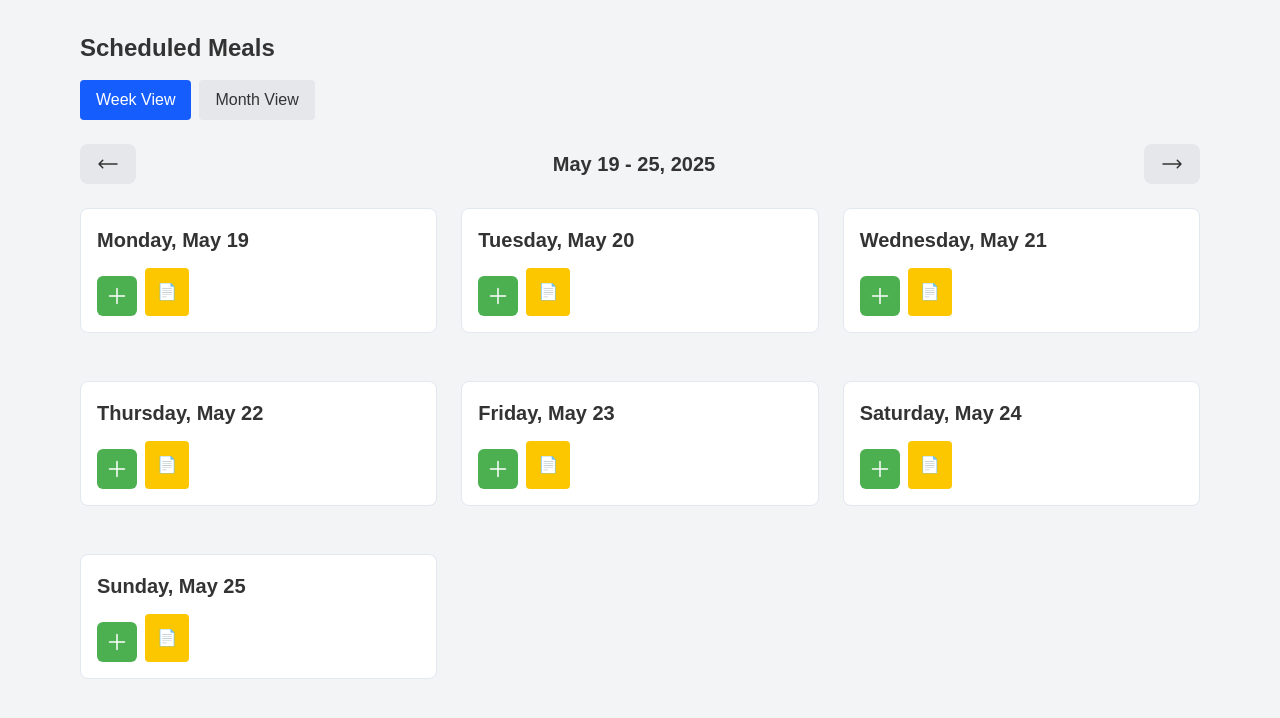
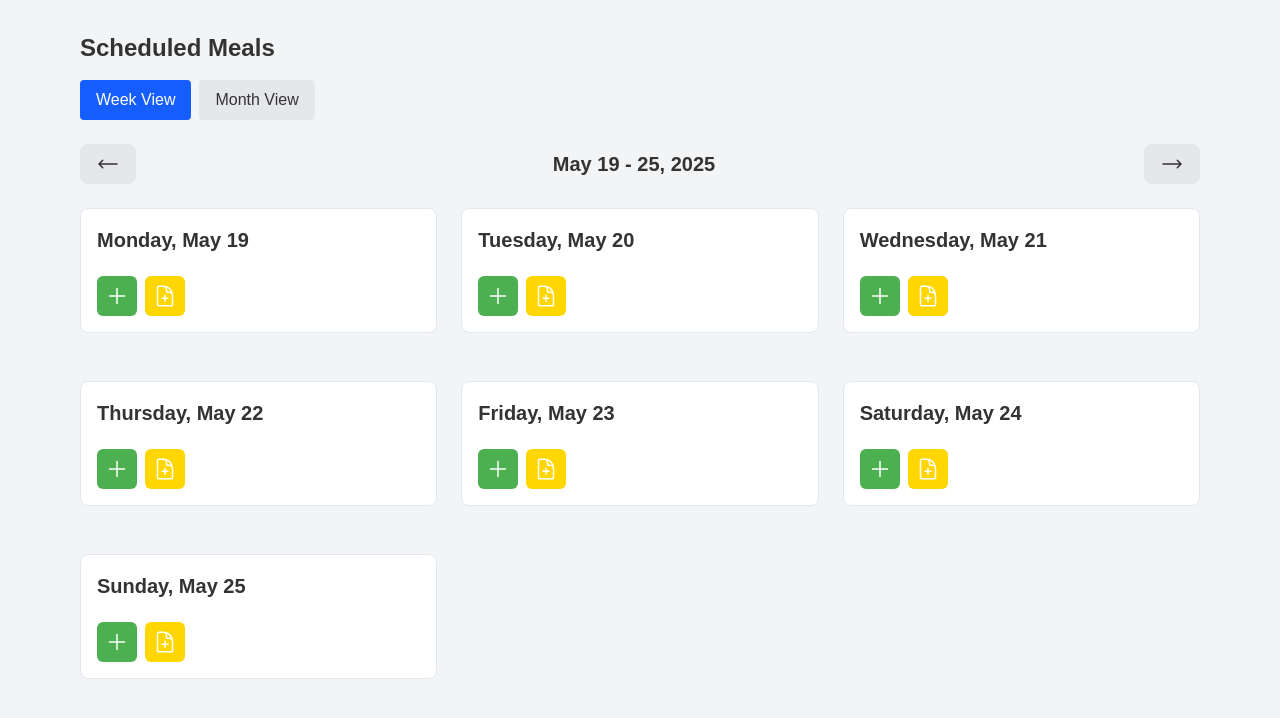
Before and after one commit to HardyUX/MealBloom, a React (Vite) app: page / in a window 1280 px wide. Shown: the top 718 px of the page. Built offline with nearby package versions, Linux system fonts and the light colour scheme.

Commit message:
feat: Resized use template button and changed the icon

```diff
--- a/src/components/MealForm.css
+++ b/src/components/MealForm.css
@@ -54,7 +54,17 @@
     font-weight: 600;
 }
 
-.add-meal-btn {
+.use-template-btn {
+    background-color: #ffd600;
+    color: white;
+    border: none;
+    border-radius: 6px;
+    cursor: pointer;
+    font-weight: 600;
+}
+
+.add-meal-btn,
+.use-template-btn {
     width: 40px;
     height: 40px;
     display: flex;
@@ -66,6 +76,10 @@
 .meal-button:hover,
 .add-meal-btn:hover {
     background-color: #45a049;
+}
+
+.use-template-btn:hover {
+    background-color: #ffc300;
 }
 
 .meal-button-edit {
--- a/src/components/MealForm.jsx
+++ b/src/components/MealForm.jsx
@@ -233,9 +233,11 @@ function MealForm() {
                                             <button
                                                 onClick={() => setActiveTemplateTargetDate(dateString)}
                                                 title="Use Template"
-                                                className="bg-yellow-400 hover:bg-yellow-500 text-white px-3 py-2 rounded"
+                                                className="use-template-btn mt-2 bg-yellow-400 hover:bg-yellow-500 text-white px-4 py-2 rounded"
                                             >
-                                                📄
+                                                <svg xmlns="http://www.w3.org/2000/svg" fill="none" viewBox="0 0 24 24" strokeWidth={1.5} stroke="currentColor" className="size-6">
+                                                    <path strokeLinecap="round" strokeLinejoin="round" d="M19.5 14.25v-2.625a3.375 3.375 0 0 0-3.375-3.375h-1.5A1.125 1.125 0 0 1 13.5 7.125v-1.5a3.375 3.375 0 0 0-3.375-3.375H8.25m3.75 9v6m3-3H9m1.5-12H5.625c-.621 0-1.125.504-1.125 1.125v17.25c0 .621.504 1.125 1.125 1.125h12.75c.621 0 1.125-.504 1.125-1.125V11.25a9 9 0 0 0-9-9Z" />
+                                                </svg>
                                             </button>
                                         </div>
 
```
